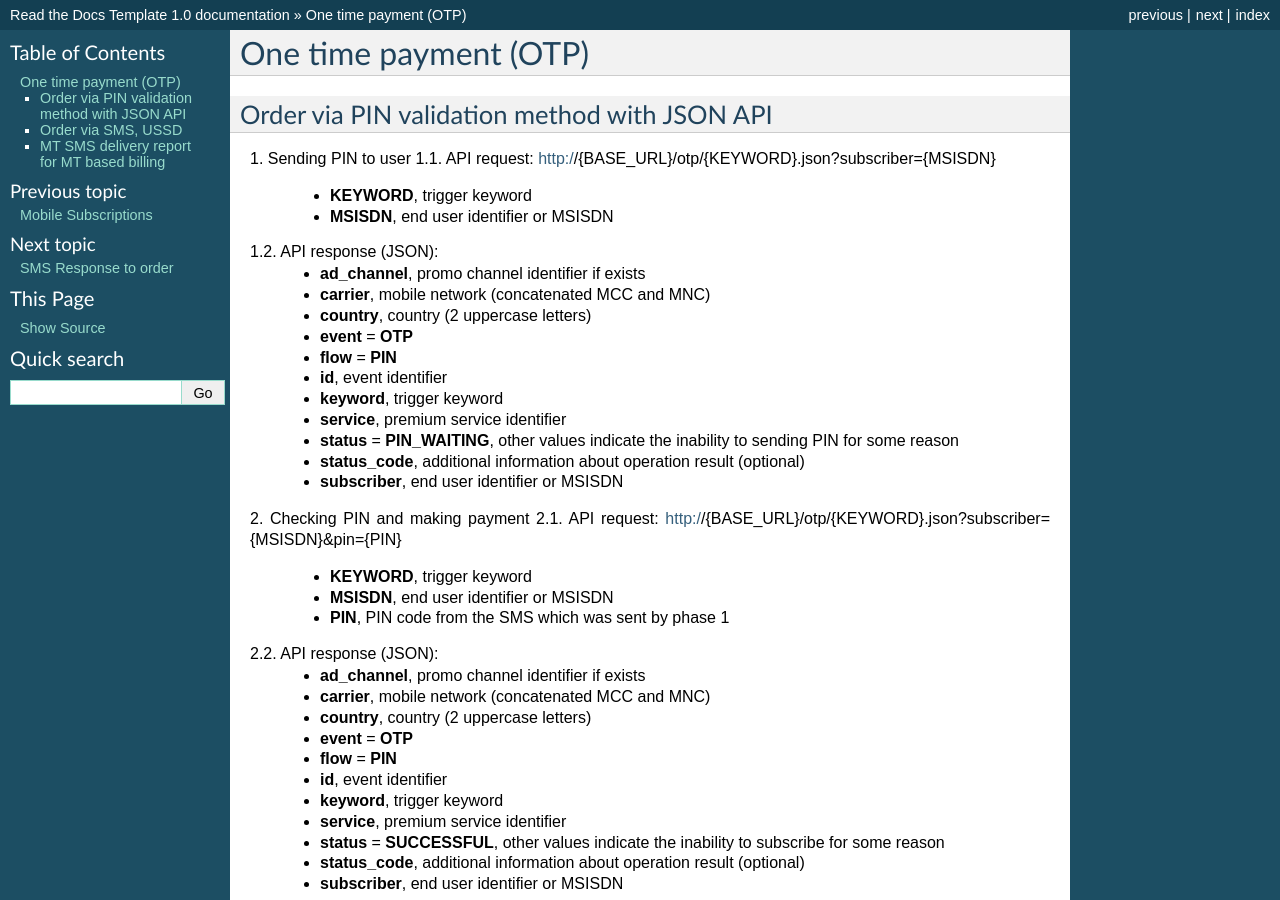
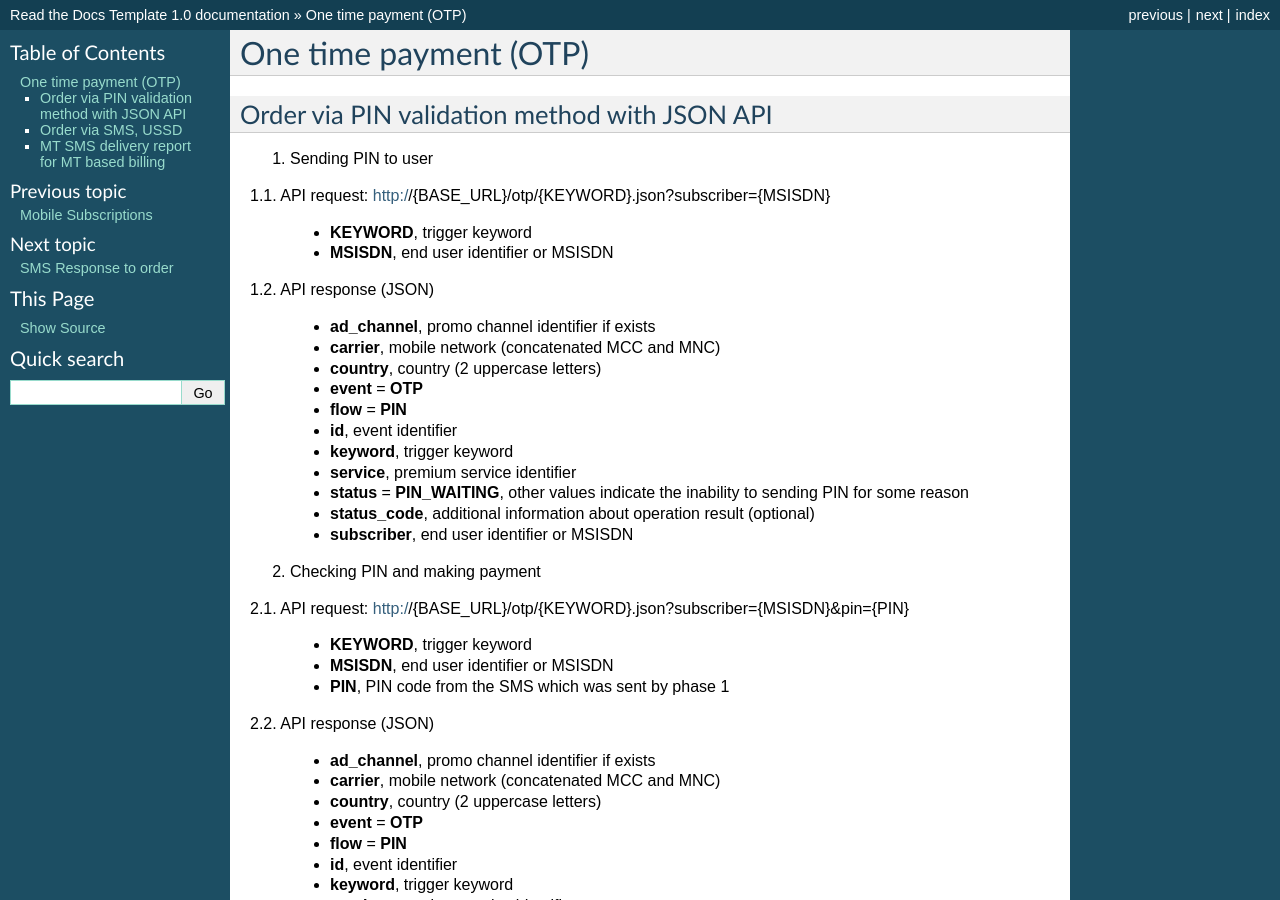
Before and after one commit to megasyst/lab, a Sphinx documentation site: the page built from docs/3_one_time_payment.rst, in a window 1280 px wide and 900 px high. Built offline with Sphinx 7.4.7, drawn with Linux system fonts in a browser that asks for light colours.

Commit message:
Update 3_one_time_payment.rst

```diff
--- a/docs/3_one_time_payment.rst
+++ b/docs/3_one_time_payment.rst
@@ -6,10 +6,14 @@ Order via PIN validation method with JSON API
 ---------------------------------------------
 
 1. Sending PIN to user
+
 1.1. API request: http://{BASE_URL}/otp/{KEYWORD}.json?subscriber={MSISDN}
+
     * **KEYWORD**, trigger keyword
     * **MSISDN**, end user identifier or MSISDN
-1.2. API response (JSON):
+
+1.2. API response (JSON)
+
     * **ad_channel**, promo channel identifier if exists
     * **carrier**, mobile network (concatenated MCC and MNC)
     * **country**, country (2 uppercase letters)
@@ -21,12 +25,17 @@ Order via PIN validation method with JSON API
     * **status** = **PIN_WAITING**, other values indicate the inability to sending PIN for some reason
     * **status_code**, additional information about operation result (optional)
     * **subscriber**, end user identifier or MSISDN
+
 2. Checking PIN and making payment
+
 2.1. API request: http://{BASE_URL}/otp/{KEYWORD}.json?subscriber={MSISDN}&pin={PIN}
+
     * **KEYWORD**, trigger keyword
     * **MSISDN**, end user identifier or MSISDN
     * **PIN**, PIN code from the SMS which was sent by phase 1
-2.2. API response (JSON):
+
+2.2. API response (JSON)
+
     * **ad_channel**, promo channel identifier if exists
     * **carrier**, mobile network (concatenated MCC and MNC)
     * **country**, country (2 uppercase letters)
@@ -38,6 +47,7 @@ Order via PIN validation method with JSON API
     * **status** = **SUCCESSFUL**, other values indicate the inability to subscribe for some reason
     * **status_code**, additional information about operation result (optional)
     * **subscriber**, end user identifier or MSISDN
+
 3. Megasyst additionally notificates merchant by HTTP with following parameters
 
  * **ad_channel**, ad channel identifier (by default: SYSTEM)
```
